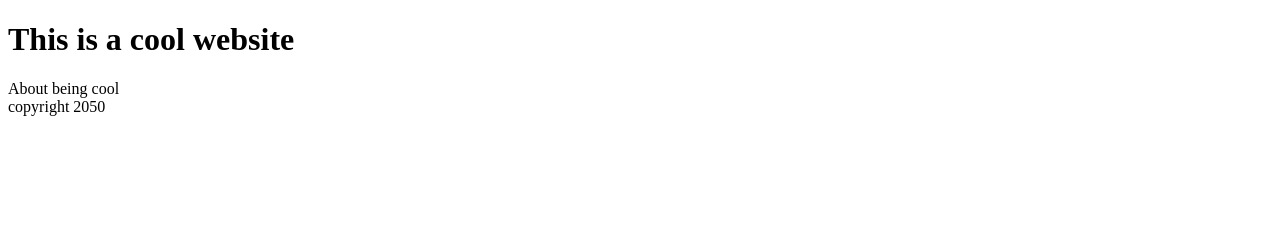
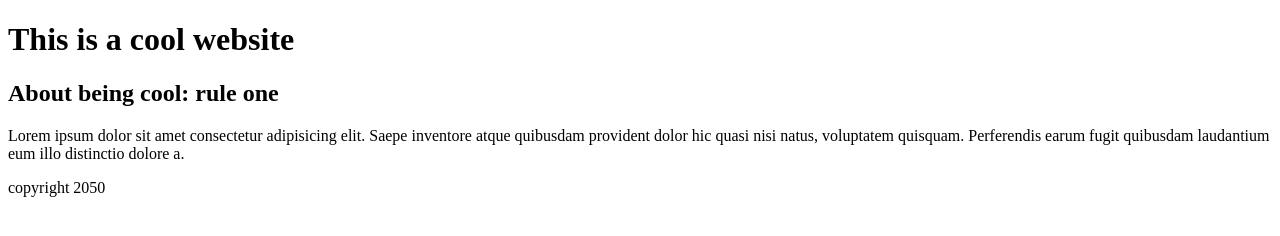
Before and after one commit to samnjab/git-lesson, a plain HTML site: page index.html in a window 1280 px wide. Drawn offline with Linux system fonts and the light colour scheme.

Commit message:
edited the section

```diff
--- a/index.html
+++ b/index.html
@@ -10,7 +10,12 @@
 <header>
   <h1>This is a cool website</h1>
 </header>
-<section>About being cool</section>
+<section>
+  <h2>About being cool: rule one</h2>
+  <p>
+    Lorem ipsum dolor sit amet consectetur adipisicing elit. Saepe inventore atque quibusdam provident dolor hic quasi nisi natus, voluptatem quisquam. Perferendis earum fugit quibusdam laudantium eum illo distinctio dolore a.
+  </p>
+</section>
 
 <footer>
   copyright 2050
```
